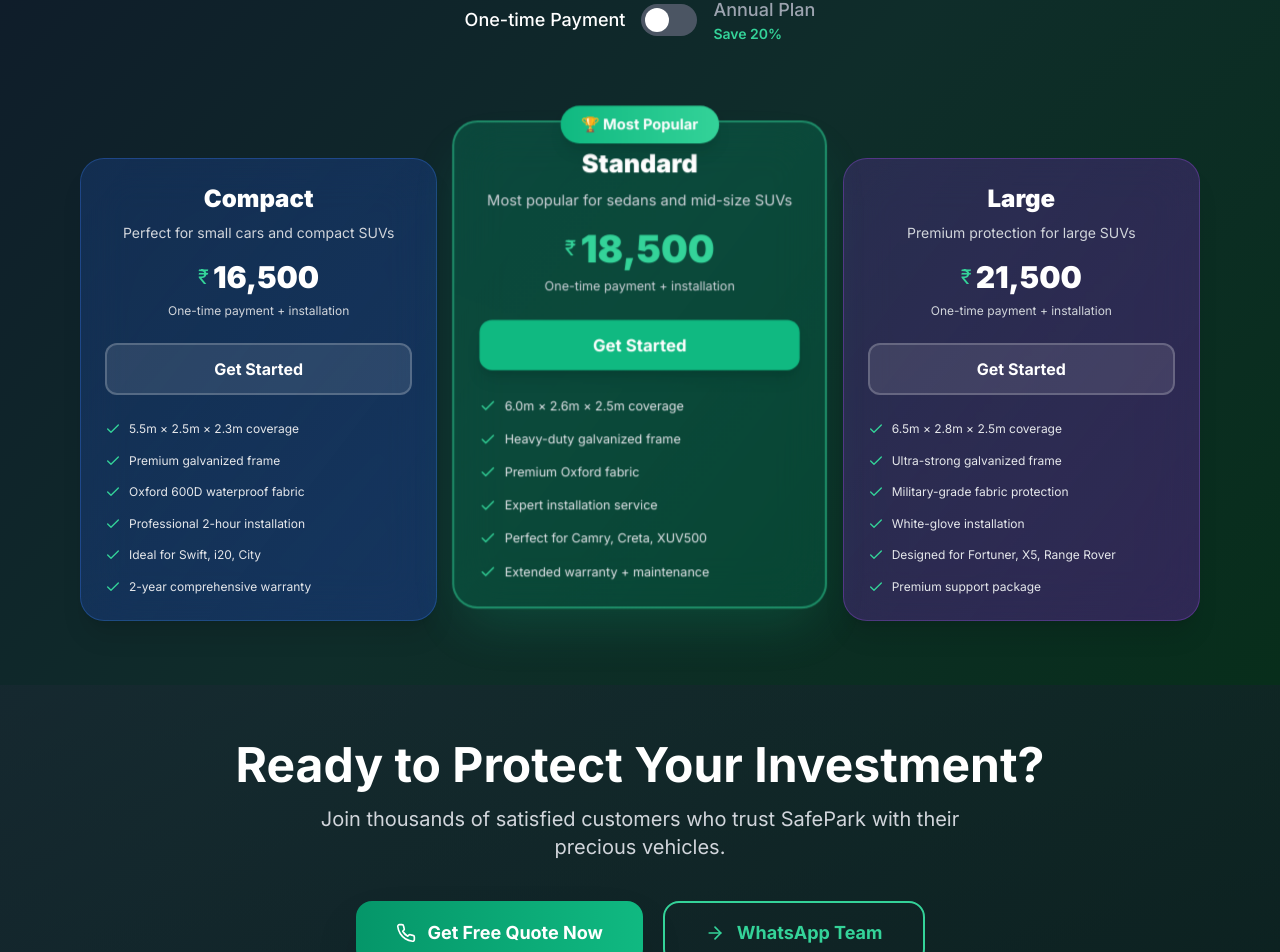
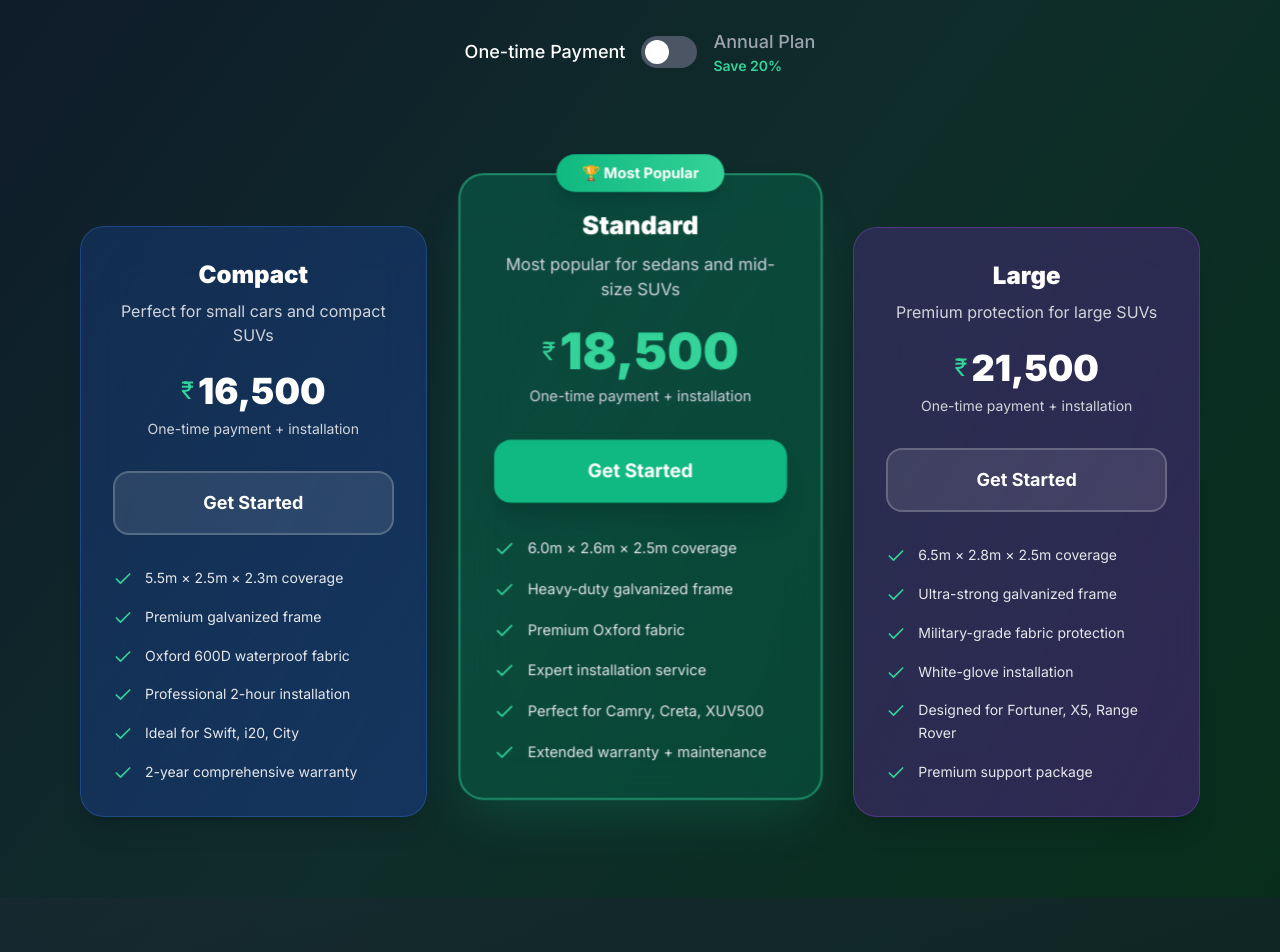
Before and after one commit to skillmates07-stack/safepark-website, a Next.js app: page /pricing in a window 1280 px wide. Shown: the part 373-1325 px from the top of the page. Built offline with nearby package versions, Linux system fonts and the light colour scheme.

Commit message:
Update page.tsx

```diff
--- a/src/app/pricing/page.tsx
+++ b/src/app/pricing/page.tsx
@@ -63,21 +63,21 @@ export default function PricingPage() {
   return (
     <div className="scroll-smooth bg-gradient-to-br from-[#0f172a] via-[#0f2d2a] to-[#052e16] min-h-screen pt-20">
 
-      {/* HERO SECTION - COMPACT */}
-      <section className="pt-12 pb-16 px-6 md:px-12 lg:px-20">
+      {/* HERO SECTION */}
+      <section className="pt-16 pb-20 px-6 md:px-12 lg:px-20">
         <div className="max-w-4xl mx-auto text-center">
-          <h1 className="text-5xl md:text-6xl font-black leading-tight text-white mb-4">
+          <h1 className="text-5xl md:text-6xl font-black leading-tight text-white mb-6">
             Choose Your
             <span className="block bg-gradient-to-r from-emerald-400 to-teal-300 bg-clip-text text-transparent">
               SafePark Plan
             </span>
           </h1>
-          <p className="text-xl text-gray-300 leading-relaxed max-w-2xl mx-auto mb-10">
+          <p className="text-xl text-gray-300 leading-relaxed max-w-2xl mx-auto mb-12">
             Premium protection engineered for every vehicle. All plans include professional installation and 2-year warranty.
           </p>
 
           {/* PRICING TOGGLE */}
-          <div className="flex items-center justify-center gap-4 mb-12">
+          <div className="flex items-center justify-center gap-4 mb-16">
             <span className={`text-lg font-medium transition-colors ${!isAnnual ? 'text-white' : 'text-gray-400'}`}>
               One-time Payment
             </span>
@@ -103,52 +103,52 @@ export default function PricingPage() {
         </div>
       </section>
 
-      {/* PRICING CARDS - COMPACT & TIERED */}
-      <section className="px-6 md:px-12 lg:px-20 pb-16">
-        <div className="max-w-6xl mx-auto">
-          <div className="grid grid-cols-1 md:grid-cols-3 gap-6 items-end">
+      {/* PRICING CARDS - PERFECT SPACING */}
+      <section className="px-6 md:px-12 lg:px-20 pb-20">
+        <div className="max-w-7xl mx-auto">
+          <div className="grid grid-cols-1 md:grid-cols-3 gap-10 items-end">
             {plans.map((plan) => (
               <div
                 key={plan.id}
-                className={`relative backdrop-blur-xl rounded-3xl p-6 transition-all duration-500 ${
+                className={`relative backdrop-blur-xl rounded-3xl p-8 transition-all duration-500 ${
                   plan.popular
-                    ? `bg-gradient-to-br ${plan.gradient} border-2 ${plan.borderColor} shadow-2xl shadow-emerald-500/20 md:-translate-y-6 scale-105 z-10`
+                    ? `bg-gradient-to-br ${plan.gradient} border-2 ${plan.borderColor} shadow-2xl shadow-emerald-500/20 md:-translate-y-8 scale-105 z-10`
                     : `bg-gradient-to-br ${plan.gradient} border ${plan.borderColor} shadow-xl hover:shadow-2xl hover:scale-[1.02]`
                 }`}
               >
                 {/* Popular Badge */}
                 {plan.popular && (
-                  <div className="absolute -top-4 left-1/2 transform -translate-x-1/2">
-                    <div className="bg-gradient-to-r from-emerald-500 to-emerald-400 text-white px-5 py-2 rounded-full text-sm font-bold shadow-lg">
+                  <div className="absolute -top-5 left-1/2 transform -translate-x-1/2">
+                    <div className="bg-gradient-to-r from-emerald-500 to-emerald-400 text-white px-6 py-2 rounded-full text-sm font-bold shadow-lg">
                       🏆 Most Popular
                     </div>
                   </div>
                 )}
 
                 {/* Plan Header */}
-                <div className="text-center mb-6">
+                <div className="text-center mb-8">
                   <h3 className="text-2xl font-black text-white mb-2">{plan.name}</h3>
-                  <p className="text-gray-300 mb-4 text-sm">{plan.description}</p>
+                  <p className="text-gray-300 mb-6">{plan.description}</p>
 
                   {/* Price Display */}
-                  <div className="mb-6">
+                  <div className="mb-8">
                     <div className="flex items-center justify-center gap-1 mb-2">
-                      <span className="text-xl text-emerald-400">₹</span>
-                      <span className={`font-black ${plan.popular ? 'text-4xl text-emerald-400' : 'text-3xl text-white'}`}>
+                      <span className="text-2xl text-emerald-400">₹</span>
+                      <span className={`font-black ${plan.popular ? 'text-5xl text-emerald-400' : 'text-4xl text-white'}`}>
                         {(isAnnual ? plan.price * 0.8 : plan.price).toLocaleString()}
                       </span>
                     </div>
-                    <p className="text-xs text-gray-300">
+                    <p className="text-sm text-gray-300">
                       {isAnnual ? 'Annual payment' : 'One-time payment'} + installation
                     </p>
                   </div>
 
-                  {/* CTA Button - COMPACT */}
+                  {/* CTA Button */}
                   <a
                     href="tel:+919600840058"
-                    className={`w-full block py-3 px-5 rounded-xl font-bold text-base transition-all duration-300 hover:scale-105 text-center ${
+                    className={`w-full block py-4 px-6 rounded-2xl font-bold text-lg transition-all duration-300 hover:scale-105 text-center ${
                       plan.popular
-                        ? 'bg-emerald-500 hover:bg-emerald-400 text-white shadow-lg'
+                        ? 'bg-emerald-500 hover:bg-emerald-400 text-white shadow-xl'
                         : 'bg-white/10 hover:bg-white/20 text-white border-2 border-white/20 hover:border-white/40'
                     }`}
                   >
@@ -157,11 +157,11 @@ export default function PricingPage() {
                 </div>
 
                 {/* Features List */}
-                <div className="space-y-3">
+                <div className="space-y-4">
                   {plan.features.map((feature, idx) => (
-                    <div key={idx} className="flex items-start gap-2">
-                      <Check className="w-4 h-4 text-emerald-400 mt-0.5 flex-shrink-0" />
-                      <span className="text-xs text-gray-200 leading-relaxed">{feature}</span>
+                    <div key={idx} className="flex items-start gap-3">
+                      <Check className="w-5 h-5 text-emerald-400 mt-0.5 flex-shrink-0" />
+                      <span className="text-sm text-gray-200 leading-relaxed">{feature}</span>
                     </div>
                   ))}
                 </div>
@@ -171,29 +171,29 @@ export default function PricingPage() {
         </div>
       </section>
 
-      {/* CTA SECTION - COMPACT */}
-      <section className="py-14 px-6 md:px-12 lg:px-20 bg-gradient-to-br from-gray-800/40 to-gray-900/60">
+      {/* CTA SECTION */}
+      <section className="py-20 px-6 md:px-12 lg:px-20 bg-gradient-to-br from-gray-800/40 to-gray-900/60">
         <div className="max-w-4xl mx-auto text-center">
-          <h2 className="text-4xl md:text-5xl font-bold text-white mb-4">
+          <h2 className="text-4xl md:text-5xl font-bold text-white mb-6">
             Ready to Protect Your Investment?
           </h2>
-          <p className="text-xl text-gray-300 mb-10 max-w-2xl mx-auto">
+          <p className="text-xl text-gray-300 mb-12 max-w-2xl mx-auto">
             Join thousands of satisfied customers who trust SafePark with their precious vehicles.
           </p>
 
-          <div className="flex flex-col sm:flex-row gap-5 justify-center">
+          <div className="flex flex-col sm:flex-row gap-6 justify-center">
             <a
               href="tel:+919600840058"
-              className="bg-gradient-to-r from-emerald-600 to-emerald-500 hover:from-emerald-500 hover:to-emerald-400 text-white px-10 py-4 rounded-2xl font-bold text-lg transition-all duration-300 shadow-2xl hover:shadow-emerald-500/30 hover:scale-105 inline-flex items-center justify-center gap-3"
+              className="bg-gradient-to-r from-emerald-600 to-emerald-500 hover:from-emerald-500 hover:to-emerald-400 text-white px-12 py-5 rounded-2xl font-bold text-xl transition-all duration-300 shadow-2xl hover:shadow-emerald-500/30 hover:scale-105 inline-flex items-center justify-center gap-3"
             >
-              <Phone className="w-5 h-5" />
+              <Phone className="w-6 h-6" />
               Get Free Quote Now
             </a>
             <a
               href="https://wa.me/919600840058"
-              className="border-2 border-emerald-400 text-emerald-400 hover:bg-emerald-400 hover:text-white px-10 py-4 rounded-2xl font-bold text-lg transition-all duration-300 hover:scale-105 inline-flex items-center justify-center gap-3"
+              className="border-2 border-emerald-400 text-emerald-400 hover:bg-emerald-400 hover:text-white px-12 py-5 rounded-2xl font-bold text-xl transition-all duration-300 hover:scale-105 inline-flex items-center justify-center gap-3"
             >
-              <ArrowRight className="w-5 h-5" />
+              <ArrowRight className="w-6 h-6" />
               WhatsApp Team
             </a>
           </div>
```
